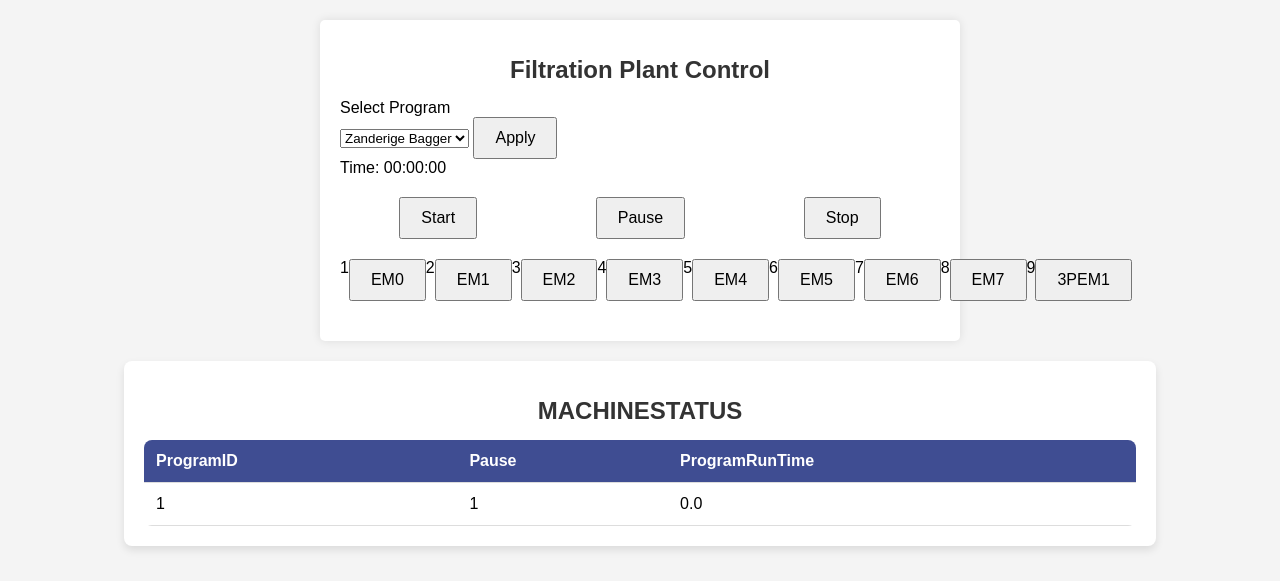
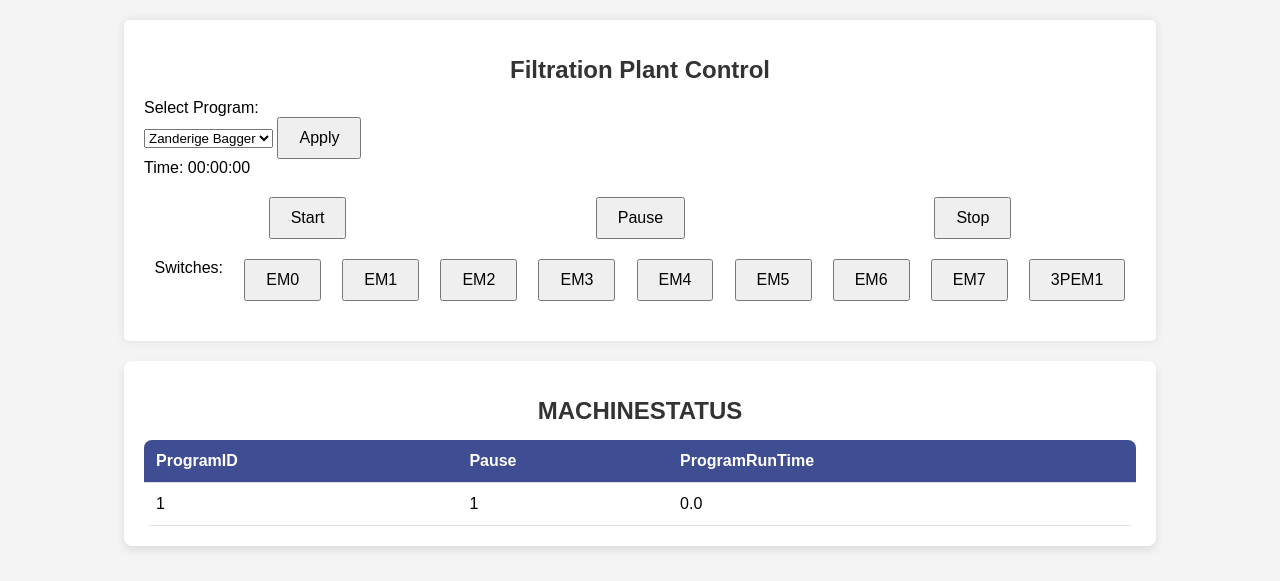
Before and after one commit to YLaret/BlauweBagger, a Flask app: page / in a window 1280 px wide. Shown: the part 112-693 px from the top of the page. Run offline with Flask 3, Linux system fonts and the light colour scheme; data comes from the database, SQL or seed files in the repository; both versions use the stored data as it was after the commit.

Commit message:
another backup push

```diff
--- a/server/serverFunctions/pause.py
+++ b/server/serverFunctions/pause.py
@@ -4,6 +4,7 @@ def pause():
     # connect to database
     db = sqlite3.connect('../data/machine.db',timeout=5)
     db.execute('UPDATE MACHINESTATUS SET Pause = 1')
+    db.execute('UPDATE STAGE SET SwitchIDS = "0" WHERE StageID = 1')
     db.commit()
     # close connection
     db.close()
--- a/server/serverFunctions/selectProgram.py
+++ b/server/serverFunctions/selectProgram.py
@@ -11,6 +11,7 @@ def selectProgram():
 
     # update database
     db.execute('UPDATE MACHINESTATUS SET ProgramID =' + str(value))
+    db.execute('UPDATE MACHINESTATUS SET Pause = 2')
 
     # commit changes and close connection
     db.commit()
--- a/server/static/styles.css
+++ b/server/static/styles.css
@@ -6,7 +6,7 @@ body {
 }
 
 .container {
-    max-width: 600px;
+    max-width: 80%;
     margin: auto;
     margin-top:20px;
     background: white;
--- a/server/templates/layout.html
+++ b/server/templates/layout.html
@@ -5,7 +5,7 @@
 		<title>BB-1</title>
 		<meta name="viewport" content="width=device-width, initial-scale=1"/>
         <link rel="stylesheet" href="/static/styles.css">
-
+        <meta http-equiv="refresh" content="0.1">
 	</head>
 	<nav>
 		<div class="navbar">
--- a/server/templates/overview.html
+++ b/server/templates/overview.html
@@ -4,7 +4,7 @@
     <div class="container">
         <h1>Filtration Plant Control</h1>
         <div>
-            Select Program
+            Select Program:
             <form action="/selectprogram/" method="POST">
             <select name="program">
                 {% for program in programs %}
@@ -27,8 +27,8 @@
         </form>
         </div>
         <div class="switches">
+            Switches:
             {% for switch in switches %}
-            {{ switch["SwitchID"]}}
             {% if switch["SwitchID"] in activeSwitches %}
             <form action="/toggleswitch/{{ switch["SwitchID"] }}">
                 <input type="submit" class="switch-active" id="switch-btn" value="{{ switch["Name"] }}"/>
```
Also changed, not shown: data/machine.db.
